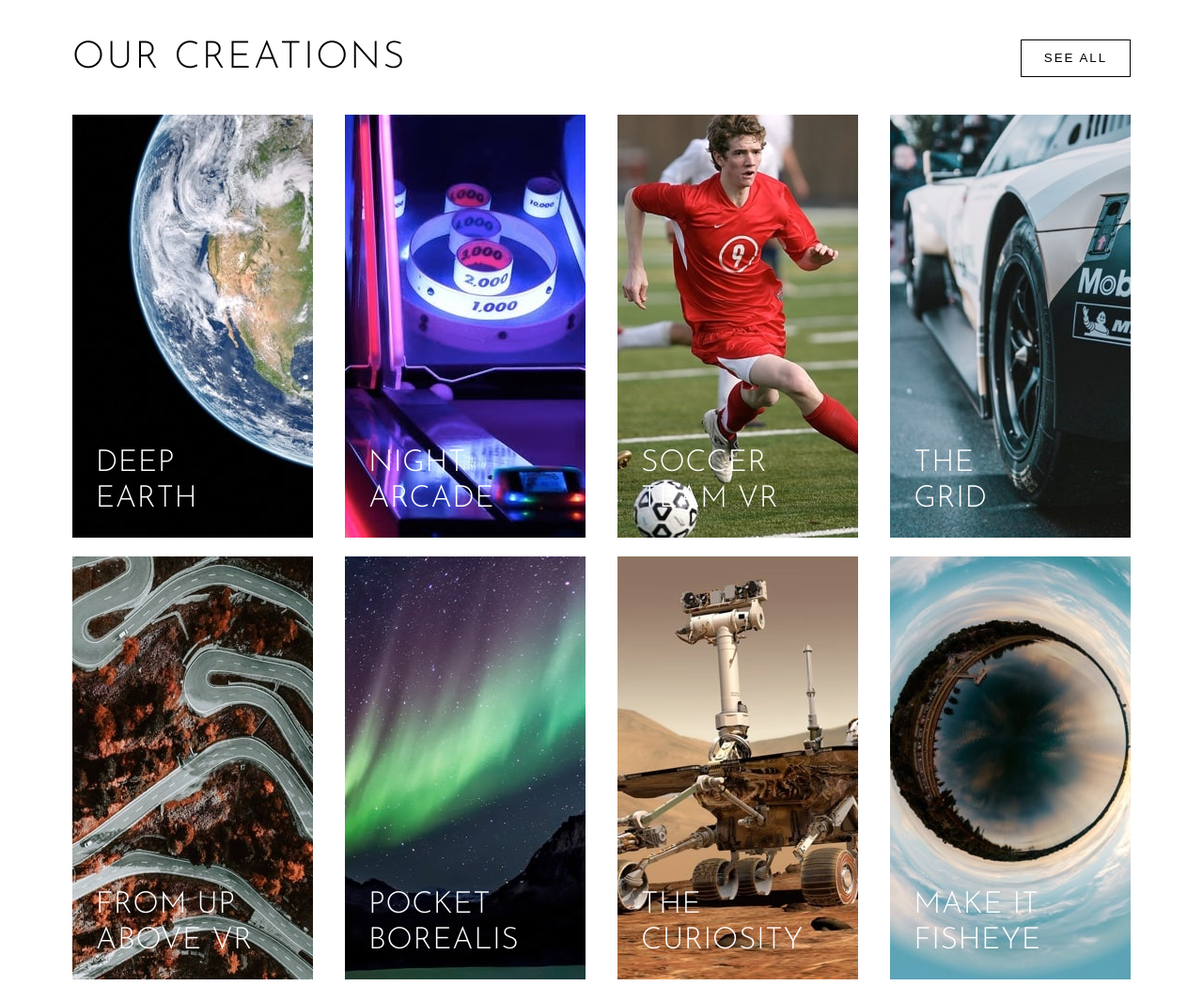
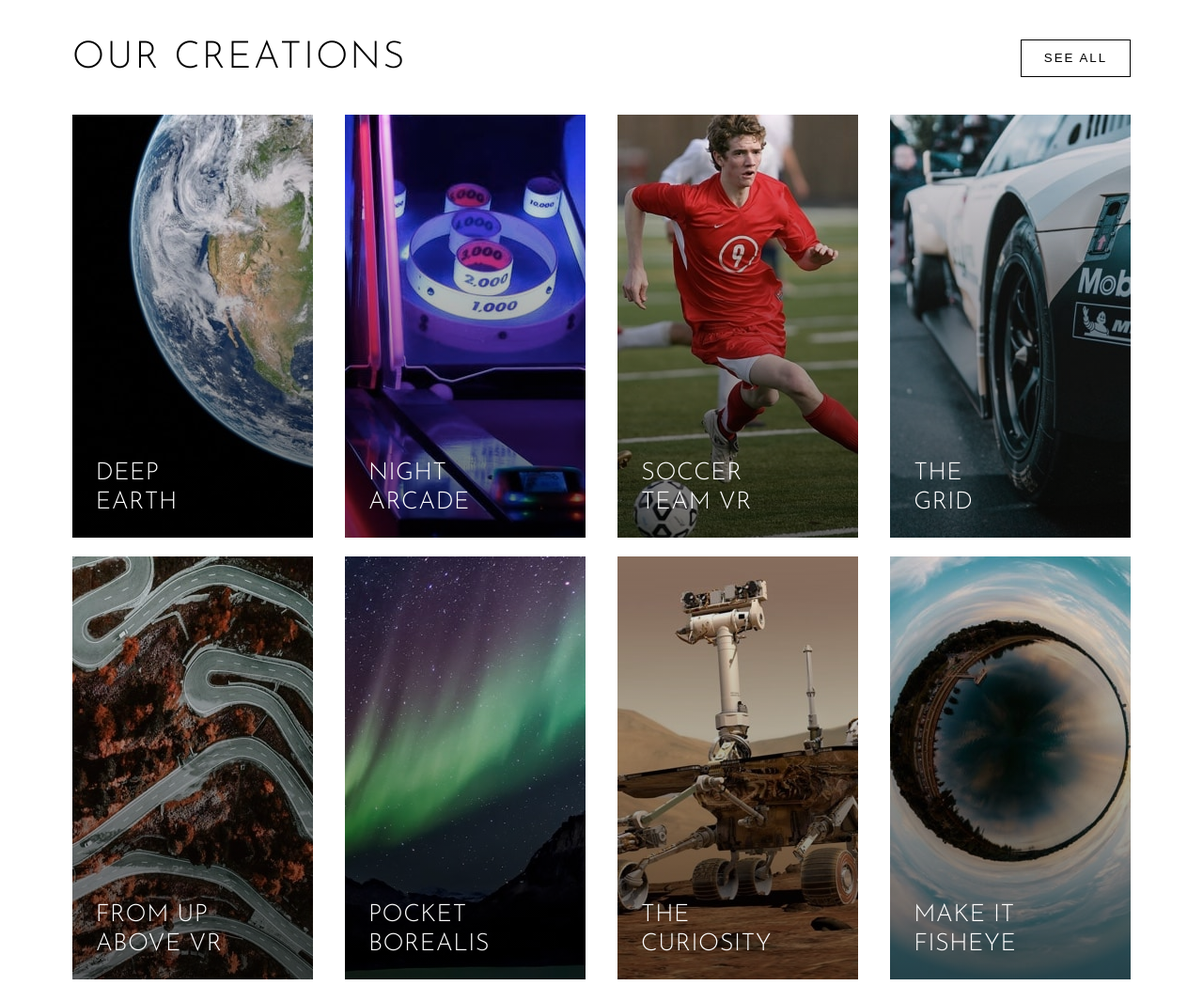
Before and after one commit to georit/loopstudios-landing-page, a plain HTML site: page index.html in a window 1280 px wide. Shown: the part 1040-2089 px from the top of the page at 94% size. Drawn offline with Linux system fonts and the light colour scheme.

Commit message:
Minor adjustments

```diff
--- a/index.html
+++ b/index.html
@@ -81,6 +81,7 @@
       <h2 class="our-creations-heading heading">OUR CREATIONS</h2>
       <div class="creations">
         <div class="creation">
+          <div class="shadow"></div>
           <picture>
             <source
               media="(min-width: 1100px)"
@@ -98,6 +99,7 @@
           </p>
         </div>
         <div class="creation">
+          <div class="shadow"></div>
           <picture>
             <source
               media="(min-width: 1100px)"
@@ -115,6 +117,7 @@
           </p>
         </div>
         <div class="creation">
+          <div class="shadow"></div>
           <picture>
             <source
               media="(min-width: 1100px)"
@@ -132,6 +135,7 @@
           </p>
         </div>
         <div class="creation">
+          <div class="shadow"></div>
           <picture>
             <source
               media="(min-width: 1100px)"
@@ -149,6 +153,7 @@
           </p>
         </div>
         <div class="creation">
+          <div class="shadow"></div>
           <picture>
             <source
               media="(min-width: 1100px)"
@@ -166,6 +171,7 @@
           </p>
         </div>
         <div class="creation">
+          <div class="shadow"></div>
           <picture>
             <source
               media="(min-width: 1100px)"
@@ -183,6 +189,7 @@
           </p>
         </div>
         <div class="creation">
+          <div class="shadow"></div>
           <picture>
             <source
               media="(min-width: 1100px)"
@@ -201,6 +208,7 @@
           </p>
         </div>
         <div class="creation">
+          <div class="shadow"></div>
           <picture>
             <source
               media="(min-width: 1100px)"
--- a/scss/_our_creations.scss
+++ b/scss/_our_creations.scss
@@ -25,6 +25,25 @@
       position: relative;
       text-align: center;
 
+      .shadow {
+        background: linear-gradient(
+          to bottom,
+          hsla(0, 0%, 0%, 0.05),
+          hsla(0, 0%, 0%, 0.6)
+        );
+        height: calc(100% - 4px);
+        position: absolute;
+        width: 100%;
+
+        @media only screen and (min-width: 1100px) {
+          background: linear-gradient(
+            to bottom,
+            hsla(0, 0%, 0%, 0.05),
+            hsla(0, 0%, 0%, 0.6)
+          );
+        }
+      }
+
       .creation-name {
         color: $white;
         @include position(absolute, null, null, 15px, 15px, null);
@@ -36,7 +55,7 @@
 
         @media only screen and (min-width: 1100px) {
           @include position(absolute, null, null, 25px, 25px, null);
-          font-size: 2rem;
+          font-size: 1.6rem;
         }
       }
     }
```
Also changed, not shown: css/style.css.
